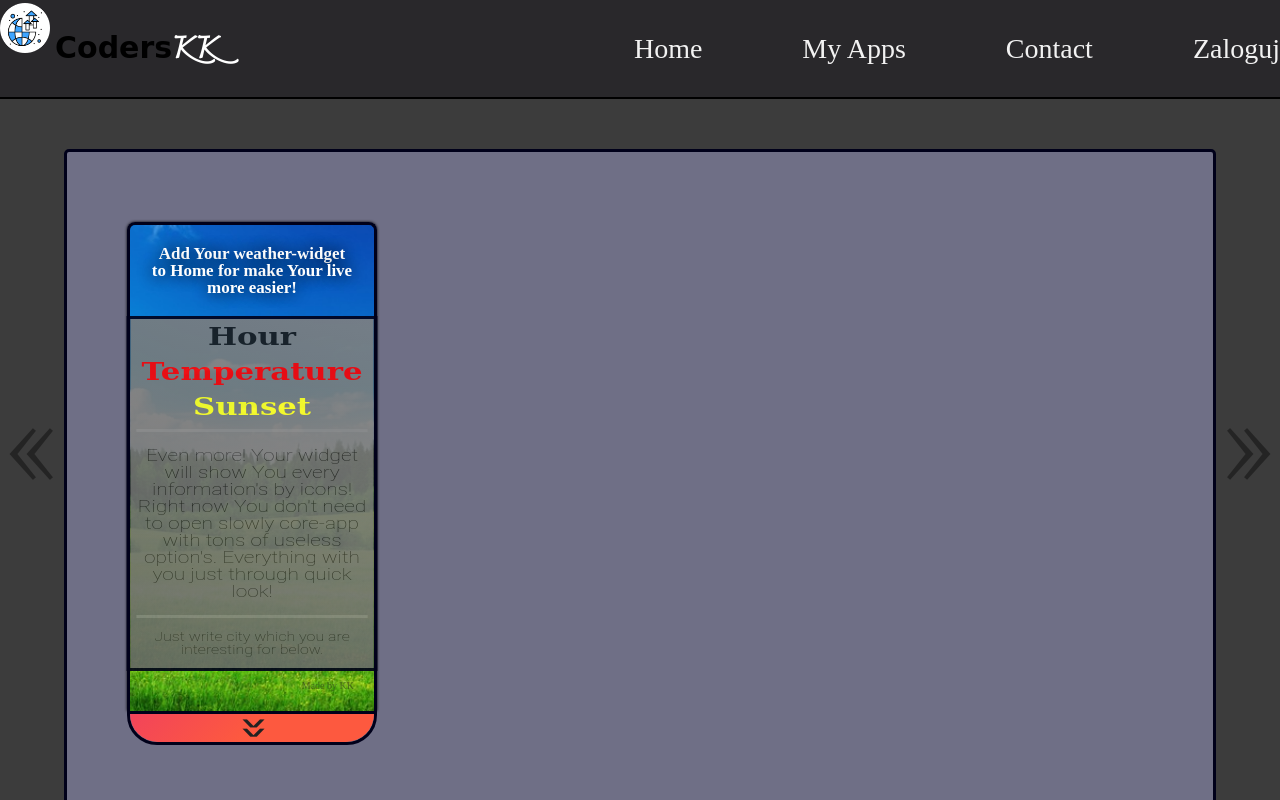
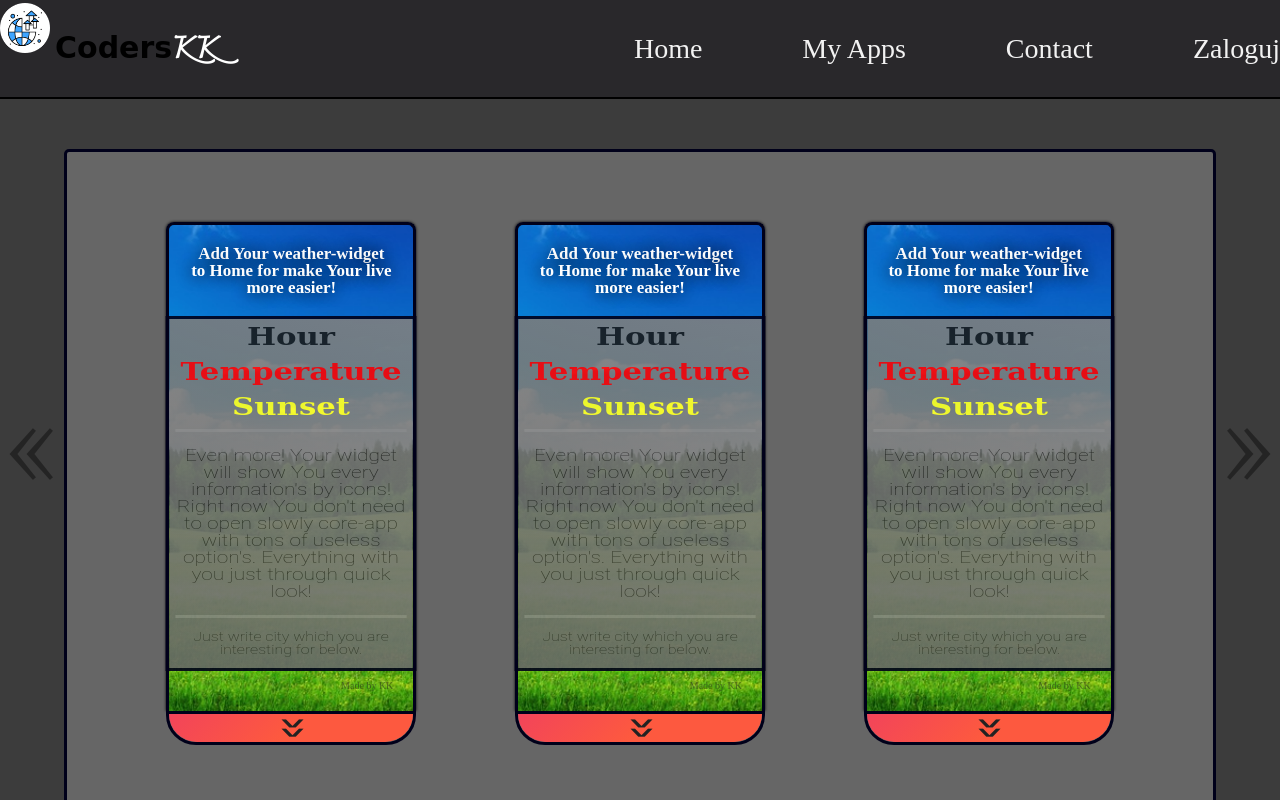
Before and after one commit to Konradk7/react-global-app, a React (Create React App) app: page /my-apps in a window 1280 px wide. Built offline with nearby package versions, Linux system fonts and the light colour scheme.

Commit message:
Init slider-functions

```diff
--- a/src/components/MyApps.js
+++ b/src/components/MyApps.js
@@ -1,15 +1,53 @@
-import React from 'react';
+import React, {useState} from 'react';
 import Weather from "./Weather";
 import arrow from "../images/arrow.png";
 
 function MyApps(props) {
+    const [slides, setSlides] = useState([
+        {
+            app: <Weather/>,
+            id: 1,
+        },
+        {
+            app: <Weather/>,
+            id: 2,
+        },
+        {
+            app: <Weather/>,
+            id: 3,
+        }
+    ])
+    const [prevSlide, setPrevSlide] = useState(1);
+    const [nextSlide, setNextSlide] = useState(3);
+    const [currentSlide, setCurrentSlide] = useState({id: 2});
+
+    const handlePrevSlide = () => setCurrentSlide({...currentSlide, id: +1});
+    const handleNextSlide = () => setCurrentSlide({...currentSlide, id: -1});
+
+    const currentConfig = {
+        transform: "scale(1)",
+        transition: "2s",
+
+    }
+    const asideSlideConfig = {
+        opacity: "70%",
+        transform: "scale(0.85)",
+    }
+
+
     return (
         <div className="apps-container">
-            <div className="apps-container__btn"><img src={arrow} alt="<<"/></div>
+            <div className="apps-container__btn" onClick={handlePrevSlide}><img src={arrow} alt="<<"/></div>
             <div className="apps-container__slider">
-            <Weather/>
+                <ul style={{display: "flex", justifyContent: "space-around"}}>
+                    {slides.map((slide) =>
+                        <li key={slide.id}
+                            style={currentSlide
+                                ? currentConfig
+                                : asideSlideConfig}>
+                            {slide.app}</li>)}</ul>
             </div>
-            <div className="apps-container__btn"><img src={arrow} alt=">>"/></div>
+            <div className="apps-container__btn" onClick={handleNextSlide}><img src={arrow} alt=">>"/></div>
 
         </div>
     );
--- a/src/sass/common/_colors.scss
+++ b/src/sass/common/_colors.scss
@@ -22,6 +22,7 @@ $color-weather-form-border: #00001a;
 $color-weather-form-input: linear-gradient(135deg, #F2445A 0%,#FD593F 50%);
 
 $color-slide-boxs-shadow: rgba(194, 194, 194, 0.2);
+$color-slider-background: rgba(200, 200, 200, 0.3);
 %border {
   border: toRem(3) solid $color-weather-form-border;
 }
--- a/src/sass/components/_MyApps.scss
+++ b/src/sass/components/_MyApps.scss
@@ -22,11 +22,23 @@
     padding: toRem(50);
     width: 100%;
     border-radius: toRem(5);
-    background: $color-header-navBar_elements-hover;
-    //opacity: 50%;
-    :hover {
-      z-index: 1;
-      //opacity: 100%;
-    }
+    background: $color-slider-background;
+    position: relative;
+
+
+    //&::before{
+    //  content: '';
+    //  position: absolute;
+    //  right: toRem(1);
+    //  bottom: toRem(1);
+    //  padding: toRem(0) toRem(465) toRem(655) toRem(1000);
+    //  z-index: 10;
+    //  background: rgba(200, 200, 200, 0.3);
+    //
+    //  &::before:hover {
+    //    display: none;
+    //  }
+    //}
+
   }
 }
--- a/src/sass/components/_WeatherForm.scss
+++ b/src/sass/components/_WeatherForm.scss
@@ -4,7 +4,6 @@
   display: flex;
   width: toRem(250);
   flex-direction: column-reverse;
-
 
   &__error-message {
     border: toRem(3) solid black;
```
